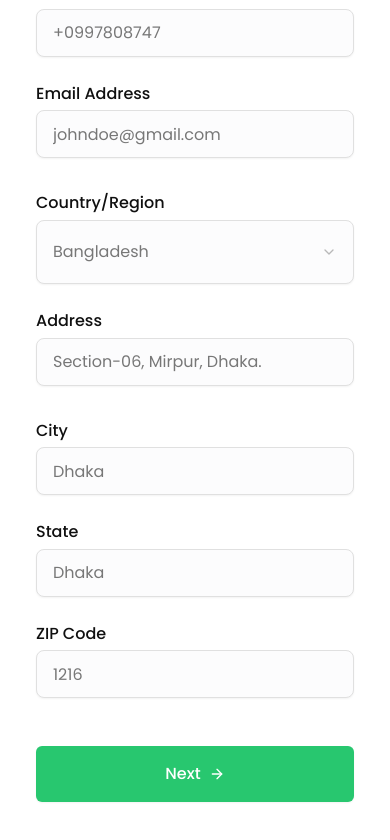
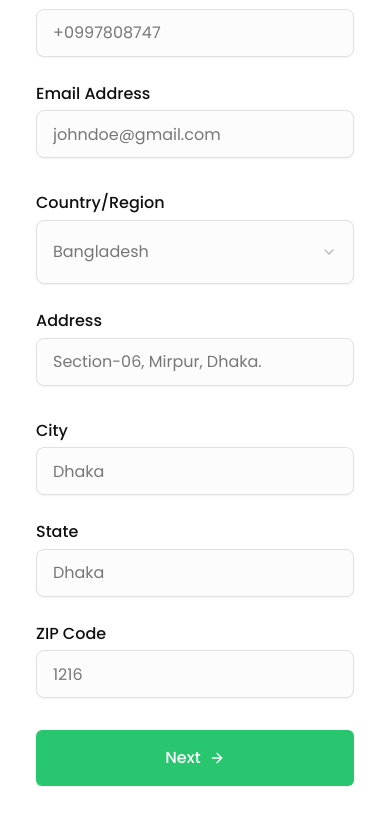
Before and after one commit to engrnahiankhan/cv-making, a Next.js app: page /create-cv/1 in a window 390 px wide. Shown: the part 676-1516 px from the top of the page. Built offline with nearby package versions, Linux system fonts and the light colour scheme.

Commit message:
fix main body overflow

```diff
--- a/src/app/create-cv/[slug]/page.tsx
+++ b/src/app/create-cv/[slug]/page.tsx
@@ -92,7 +92,7 @@ const MultiStepForm = () => {
           {step === 4 && <EduCertificate />}
           {step === 5 && <ContactInfo />}
 
-          <div className="pt-12">
+          <div className="pt-8 md:pt-12">
             {step < 6 ? (
               <Button
                 onClick={() => dispatch(nextStep())}
--- a/src/app/layout.tsx
+++ b/src/app/layout.tsx
@@ -14,7 +14,7 @@ export default function RootLayout({
 }>) {
   return (
     <html lang="en">
-      <body className={`antialiased`}>
+      <body className={`antialiased overflow-hidden`}>
         <ReduxProvider>{children}</ReduxProvider>
       </body>
     </html>
--- a/src/components/steps/edu-certificate/Certifications.tsx
+++ b/src/components/steps/edu-certificate/Certifications.tsx
@@ -22,7 +22,6 @@ const Certifications = () => {
     (state) => state.form
   );
 
-  // Track open states per certificate
   const [openStartDates, setOpenStartDates] = useState<Record<number, boolean>>(
     {}
   );
```
